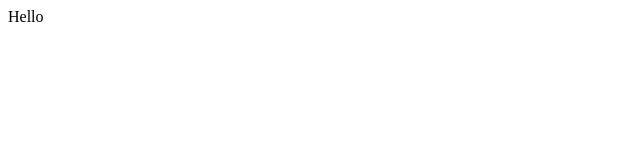
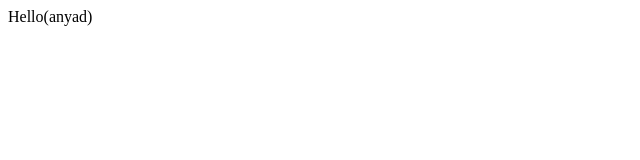
Before and after one commit to FarkasAdam-banki/FarkasAdam-Banki.github.io, a plain HTML site: page index.html in a window 1280 px wide. Shown: the full height of the page, 0-640 px from the left. Drawn offline with Linux system fonts and the light colour scheme.

Commit message:
Update index.html

```diff
--- a/index.html
+++ b/index.html
@@ -6,7 +6,7 @@
     <title>Lucky kávézó</title>
 </head>
 <body>
-    Hello
+    Hello(anyad)
 
 </body>
 </html>
```
